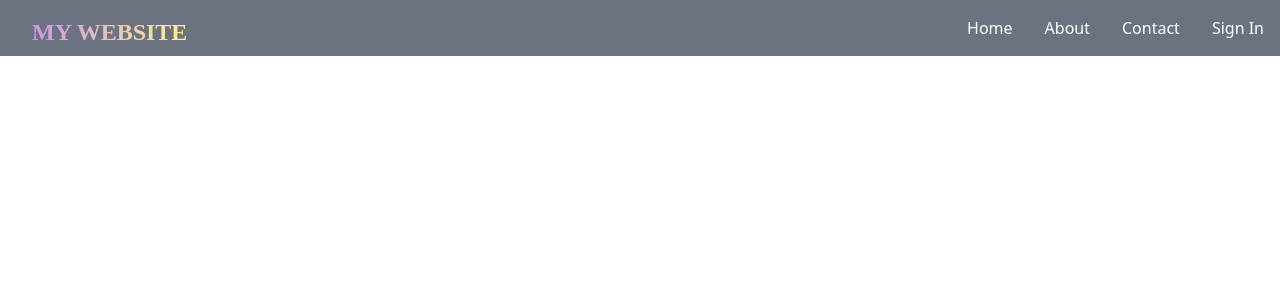
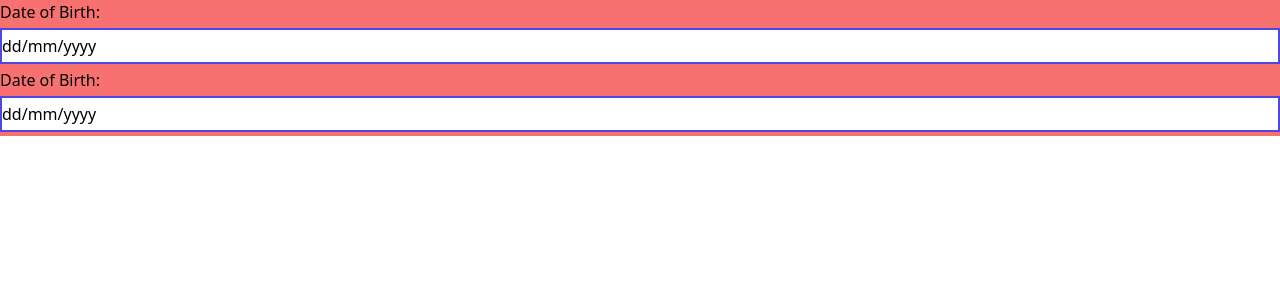
Before and after one commit to Deepak-Parsa/React_app, a React (Create React App) app: page / in a window 1280 px wide. Shown: the top 300 px of the page. Built offline with nearby package versions, Linux system fonts and the light colour scheme.

Commit message:
adding custom date field with react calendar liberary

```diff
--- a/package.json
+++ b/package.json
@@ -7,6 +7,8 @@
     "@testing-library/react": "^13.3.0",
     "@testing-library/user-event": "^13.5.0",
     "react": "^18.2.0",
+    "react-calendar": "^3.7.0",
+    "react-datepicker": "^4.8.0",
     "react-dom": "^18.2.0",
     "react-scripts": "5.0.1",
     "web-vitals": "^2.1.4"
--- a/src/App.js
+++ b/src/App.js
@@ -1,11 +1,15 @@
 
 import './App.css';
 import Dashboard from './components/Dashboard';
+import DatePickerLearn from './components/DatePickerLearn';
+import ReactCalendarLearn from './components/ReactCalendarLearn';
 
 function App() {
   return (
     <>
-      <Dashboard />
+      {/* <Dashboard /> */}
+      {/* <DatePickerLearn /> */}
+      <ReactCalendarLearn />
     </>
   );
 }
--- /dev/null
+++ b/src/components/DatePickerLearn.js
@@ -0,0 +1,19 @@
+import React, { useState } from 'react'
+import DatePicker from "react-datepicker";
+
+import "react-datepicker/dist/react-datepicker.css";
+
+const DatePickerLearn = () => {
+    const [startDate, setStartDate] = useState(new Date());
+    return (
+        <div className=' w-full bg-red-600 h-screen'>
+            <DatePicker
+                selected={startDate}
+                onChange={(date) => setStartDate(date)}
+                className="py-1 my-4 mx-4"
+            />
+        </div>
+    )
+}
+
+export default DatePickerLearn
--- /dev/null
+++ b/src/components/ReactCalendarLearn.js
@@ -0,0 +1,97 @@
+import React, { useState } from 'react'
+import Calendar from 'react-calendar';
+import 'react-calendar/dist/Calendar.css';
+
+const ReactCalendarLearn = () => {
+    let [data, setData] = useState("dd/mm/yyyy")
+    let [data1, setData1] = useState("dd/mm/yyyy")
+    const [value, setValue] = useState(new Date());
+    const [value2, setValue2] = useState(new Date());
+    // console.log(value)
+    // let a = value.getDate()
+    // console.log(a)
+    // let b = value.toISOString().substring(0, 10)
+    // let c = b.split("-").reverse().join("/");
+    const f1 = (event) => {
+        setValue(event)
+        // var a = event.toISOString().substring(0, 10);
+        // var c = a.split("-").reverse()
+        // let d = c[0]
+        // let e = d.split("")
+        // let f = parseInt(e[1]) + 1
+        // let g = f.toString()
+        // let h = e[0].concat(g)
+        // c.splice(0, 1, h)
+        // let ok = c.join("/");
+        // setData(ok)
+        var a = event.getDate()
+        if (a <= 9) {
+            a = "0" + a
+        }
+        var b = event.getMonth() + 1
+        if (b <= 9) {
+            b = "0" + b
+        }
+        var c = event.getFullYear()
+        var resultDate = a + "/" + b + "/" + c
+        setData(resultDate)
+
+
+    }
+    const [showDate, setShowDate] = useState(false)
+    const [showDate2, setShowDate2] = useState(false)
+    const f2 = (event) => {
+        setValue2(event)
+        var a = event.getDate()
+        if (a <= 9) {
+            a = "0" + a
+        }
+        var b = event.getMonth() + 1
+        if (b <= 9) {
+            b = "0" + b
+        }
+        var c = event.getFullYear()
+        var resultDate = a + "/" + b + "/" + c
+        setData1(resultDate)
+    }
+    return (
+
+        <div className=' bg-red-400 h-full'>
+            <div className=''>
+                <label className=''>Date of Birth:</label>
+                <input type="text" value={data}
+                    className="py-1 my-1 w-full border-solid border-2 border-indigo-600"
+                    onClick={() => {
+                        setShowDate(!showDate)
+                        setShowDate2(false)
+                    }}
+                />
+                {
+                    showDate &&
+                    <Calendar onChange={(e) => { f1(e) }} value={value}
+                        className="absolute z-20 right-8"
+                    />
+                }
+            </div>
+            <div className=' w-full'>
+                <label className=''>Date of Birth:</label>
+                <input type="text" value={data1}
+                    className="py-1 my-1 w-full border-solid border-2 border-indigo-600 "
+                    onClick={() => {
+                        setShowDate2(!showDate2)
+                        setShowDate(false)
+                    }}
+                />
+                {
+                    showDate2 &&
+                    <Calendar onChange={(e) => { f2(e) }} value={value2}
+                        className="absolute z-20 right-8"
+                    />
+                }
+            </div>
+        </div>
+
+    )
+}
+
+export default ReactCalendarLearn
```
Also changed, not shown: 1 other file (tests, documents, lock files or other folders).
